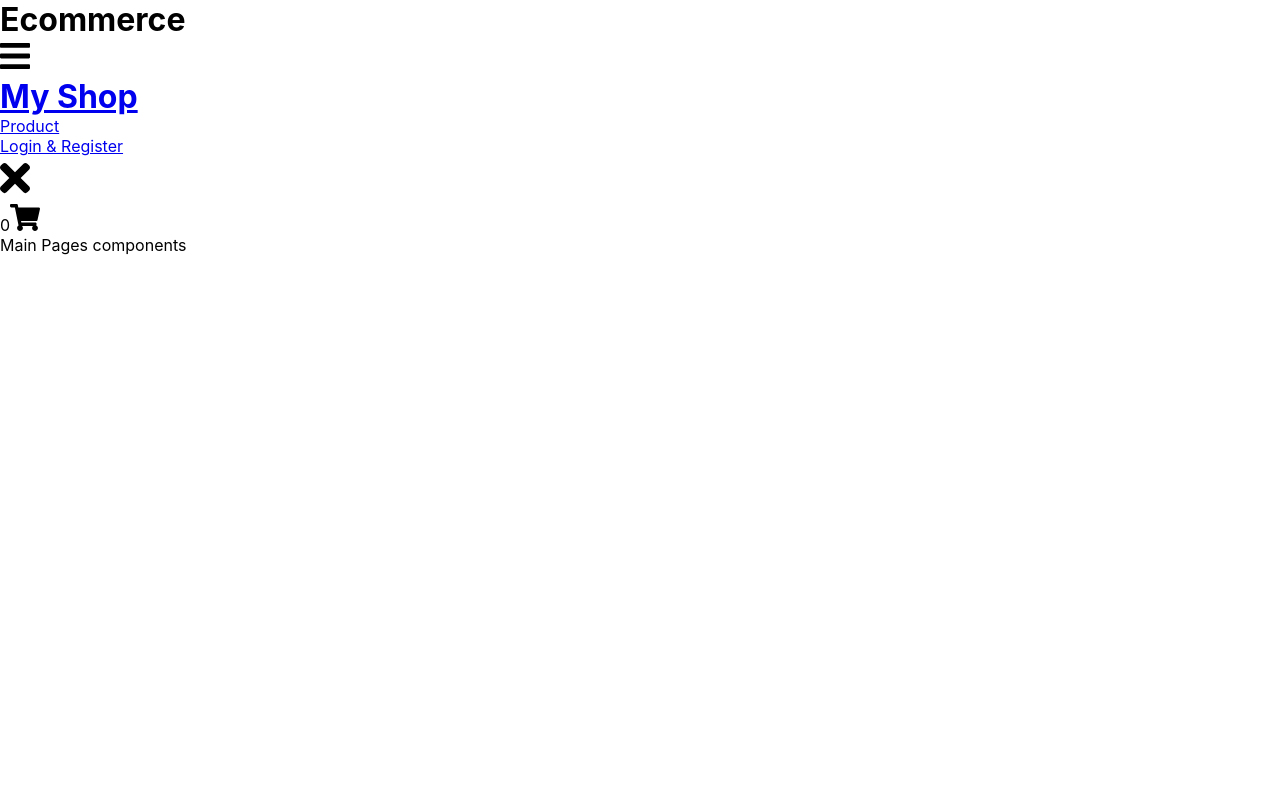
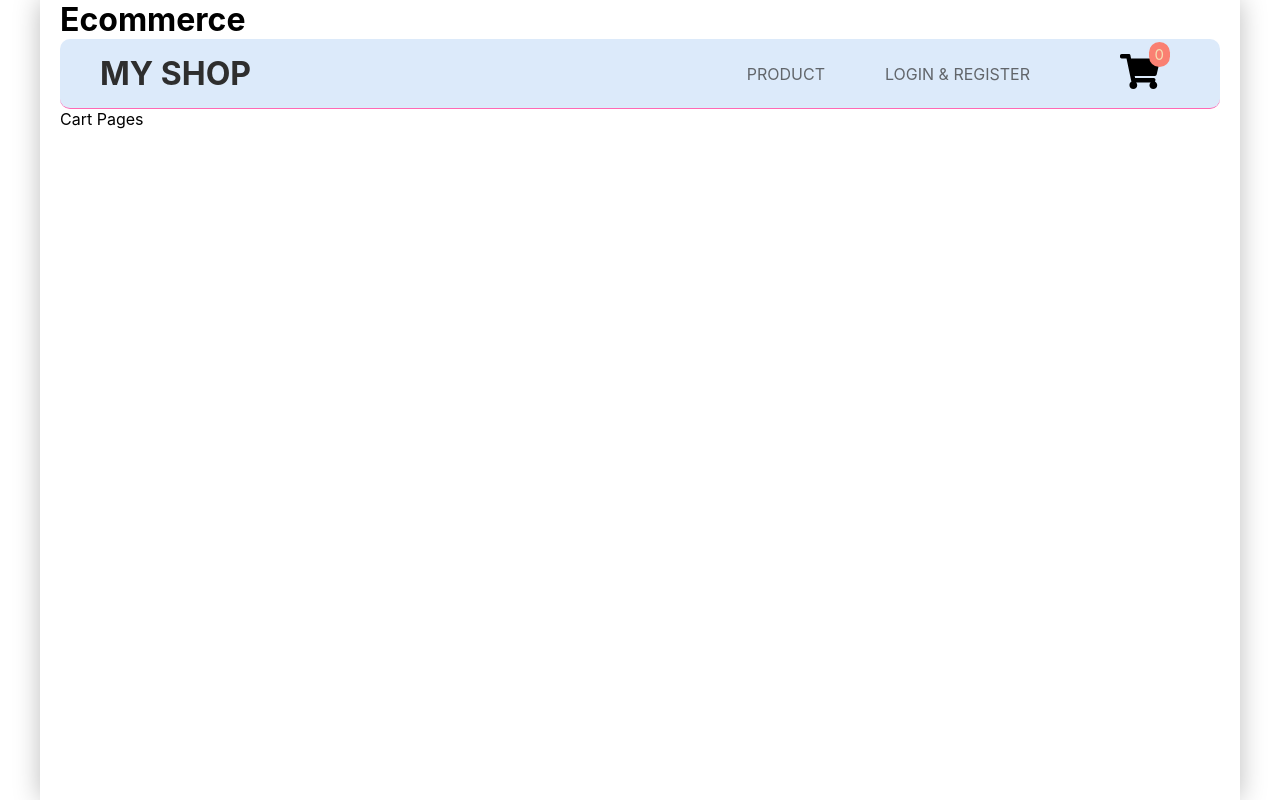
Before and after one commit to Yolo-code-157/304CEM_WEB_API, a React (Create React App) app in the folder client/: page /cart in a window 1280 px wide. Built offline with nearby package versions, Linux system fonts and the light colour scheme.

Commit message:
Front end page routes (Product/Login/Register/Cart/NotFound)

```diff
--- a/client/src/components/header/Header.css
+++ b/client/src/components/header/Header.css
@@ -1,4 +1,4 @@
-/* header{
+header{
     min-height: 70px;
     width: 100%;
     overflow: hidden;
@@ -7,7 +7,9 @@
     justify-content: space-around;
     align-items: center;
     border-bottom:1px solid hotpink;
-    background: rgb(255, 255, 255);
+    background: rgb(220, 234, 250);
+    border-radius: 10px;
+    padding: 0 40px;
 }
 
 header .logo{
@@ -16,13 +18,13 @@ header .logo{
 
 header a{
     text-transform: uppercase;
-    color:rgb(66, 66, 66);
+    color:rgb(46, 46, 46);
 }
 
 header ul li{
     display: inline-block;
     opacity: 0.7;
-    padding:0 20px
+    padding:0 30px
 }
 header ul li:hover{
     opacity: 1;
@@ -37,11 +39,11 @@ header ul li:hover{
 }
 .cart-icon span{
     background: salmon;
-    border-radius: 10px;
+    border-radius: 20px;
     color: wheat;
     position: absolute;
-    top:-10px;
-    right:25px;
-    padding: 5px 5px;
-    font-size: 10px;
-} */
+    top: -12px;
+    right: -10px;
+    padding: 3px 6px;
+    font-size: 15px;
+}
--- a/client/src/components/header/Header.js
+++ b/client/src/components/header/Header.js
@@ -23,13 +23,13 @@ function Header(){
                 <li><Link to="/">Product</Link></li>
                 <li><Link to="/login">Login & Register</Link></li>
                 <li>
-                    <img src={Close} alt="" width="30" />
+                    <img src={Close} alt="" width="30" className="menu"/>
                 </li>
             </ul>
             <div className="cart-icon">
                 <span>0</span>
-                <Link to="">
-                    <img src={Cart} alt="" width="30" />
+                <Link to="/cart">
+                    <img src={Cart} alt="" width="40" />
                 </Link>
             </div>
         </header>
--- a/client/src/components/mainpages/Pages.js
+++ b/client/src/components/mainpages/Pages.js
@@ -1,10 +1,22 @@
 import { React } from "react";
+import {Switch, Route} from "react-router-dom"
+import Products from "./products/Products"
+import Login from "./auth/Login"
+import Register from "./auth/Register"
+import Cart from "./cart/Cart"
+import NotFound from "./utils/not_found/NotFound"
 
 function Pages(){
     return(
-        <div>
-            Main Pages components
-        </div>
+        <Switch>
+            <Route path="/" exact component={Products} />
+            <Route path="/login" exact component={Login} />
+            <Route path="/register" exact component={Register} />
+            <Route path="/cart" exact component={Cart} />
+
+            <Route path="*" exact component={NotFound} />
+        </Switch>
+
     )
 }
 
--- /dev/null
+++ b/client/src/components/mainpages/auth/Login.js
@@ -0,0 +1,11 @@
+import React from 'react'
+
+function Login() {
+    return (
+        <div>
+            Login
+        </div>
+    )
+}
+
+export default Login
--- /dev/null
+++ b/client/src/components/mainpages/auth/Register.js
@@ -0,0 +1,11 @@
+import React from 'react'
+
+function Register() {
+    return (
+        <div>
+            Register
+        </div>
+    )
+}
+
+export default Register
--- /dev/null
+++ b/client/src/components/mainpages/cart/Cart.js
@@ -0,0 +1,11 @@
+import React from 'react'
+
+function Cart() {
+    return (
+        <div>
+            Cart Pages
+        </div>
+    )
+}
+
+export default Cart
--- /dev/null
+++ b/client/src/components/mainpages/products/Products.js
@@ -0,0 +1,11 @@
+import React from 'react'
+
+function Products() {
+    return (
+        <div>
+            Product List components
+        </div>
+    )
+}
+
+export default Products
--- /dev/null
+++ b/client/src/components/mainpages/utils/not_found/NotFound.js
@@ -0,0 +1,11 @@
+import React from 'react'
+
+function NotFound() {
+    return (
+        <div>
+            404 || Pages Not Found
+        </div>
+    )
+}
+
+export default NotFound
--- a/client/src/index.css
+++ b/client/src/index.css
@@ -14,3 +14,26 @@ code {
   font-family: source-code-pro, Menlo, Monaco, Consolas, 'Courier New',
     monospace;
 }
+
+.App{
+  max-width: 1200px;
+  min-height: 100vh;
+  margin:0 auto;
+  padding:0 20px;
+  box-shadow: 0 0 25px rgb(189, 189, 189);
+}
+
+a{
+  text-decoration: none;
+}
+
+ul li{
+  list-style: none;
+}
+
+button{
+  outline: none;
+  border: none;
+  background: transparent;
+  cursor: pointer;
+}
```
